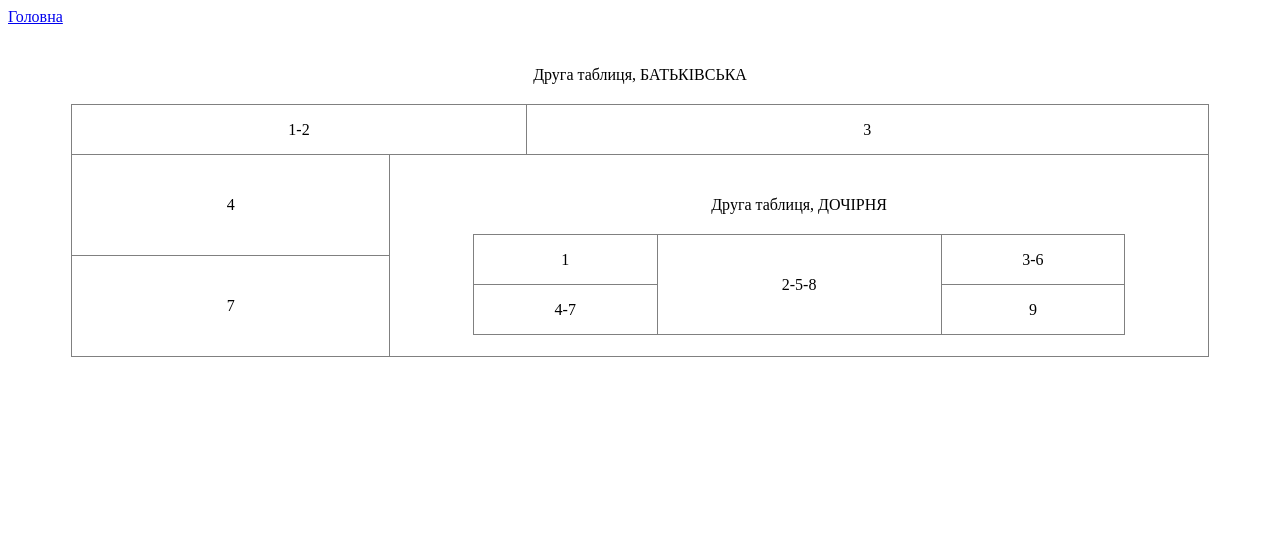
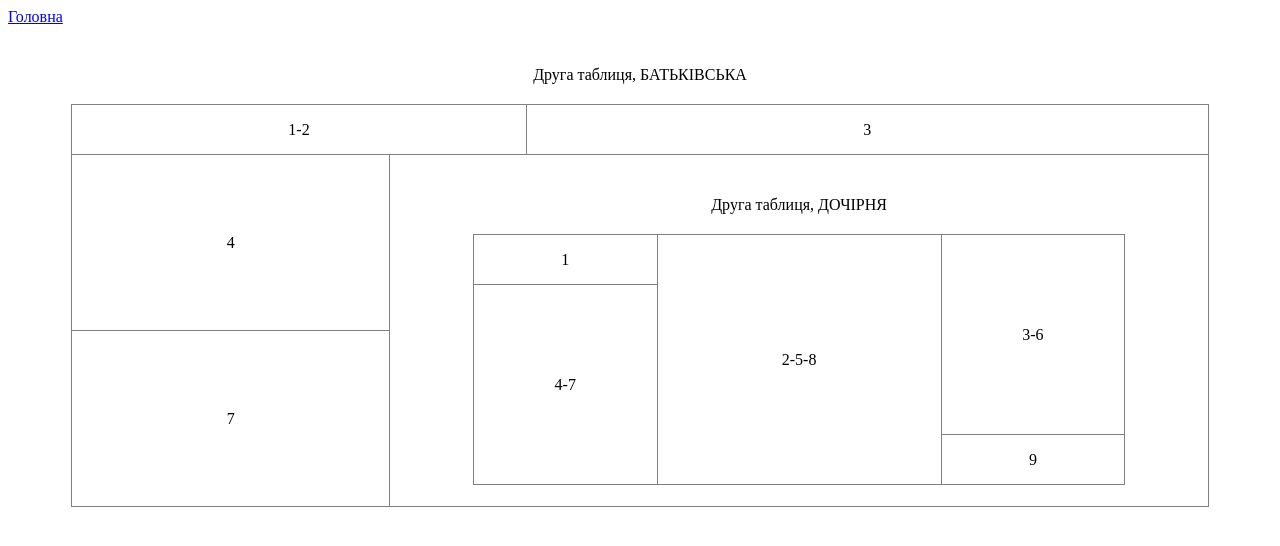
Before and after one commit to denys-teach/lesson_6-hw_5-, a plain HTML site: page pages/table2.html in a window 1280 px wide. Drawn offline with Linux system fonts and the light colour scheme.

Commit message:
update table #2

```diff
--- a/pages/table2.html
+++ b/pages/table2.html
@@ -24,10 +24,10 @@
           <tr>
             <td>1</td>
             <td rowspan="3">2-5-8</td>
-            <td rowspan="2">3-6</td>
+            <td class="h200px" rowspan="2">3-6</td>
           </tr>
           <tr>
-            <td rowspan="2">4-7</td>
+            <td class="h200px" rowspan="2">4-7</td>
           </tr>
           <tr>
             <td>9</td>
```
